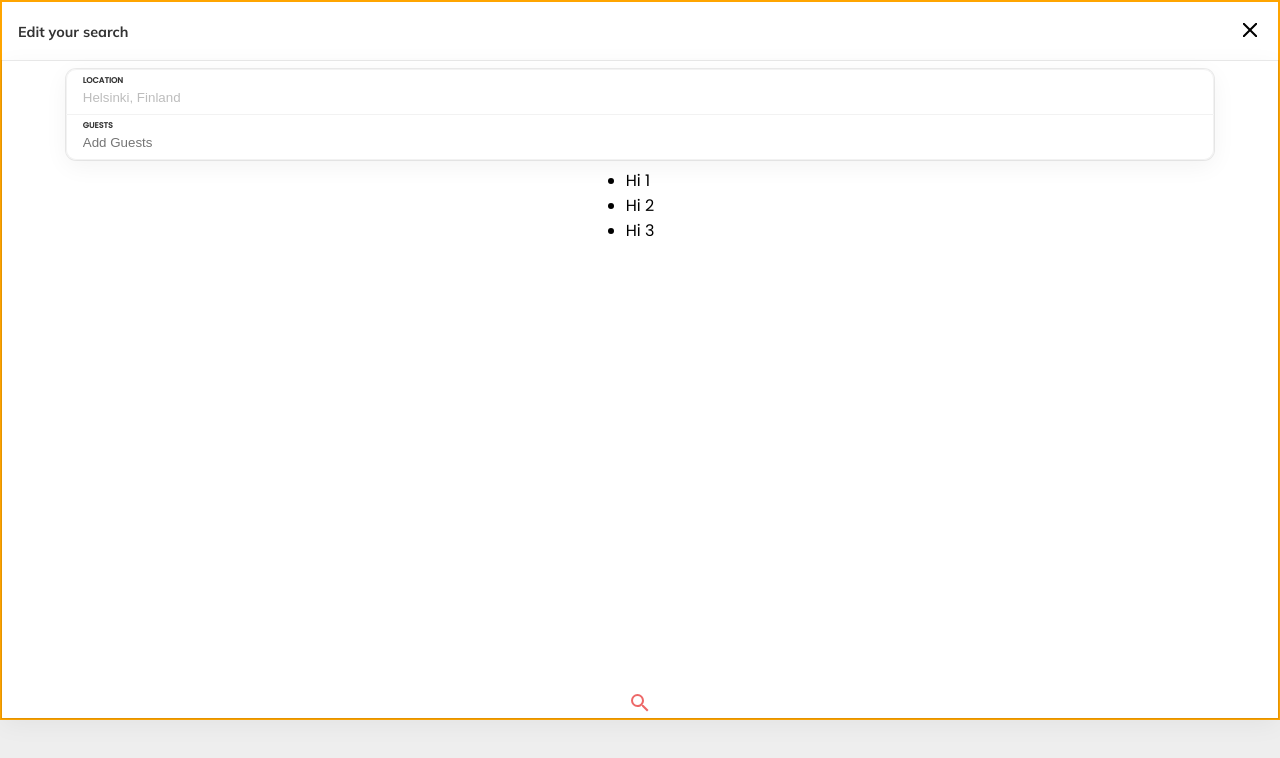
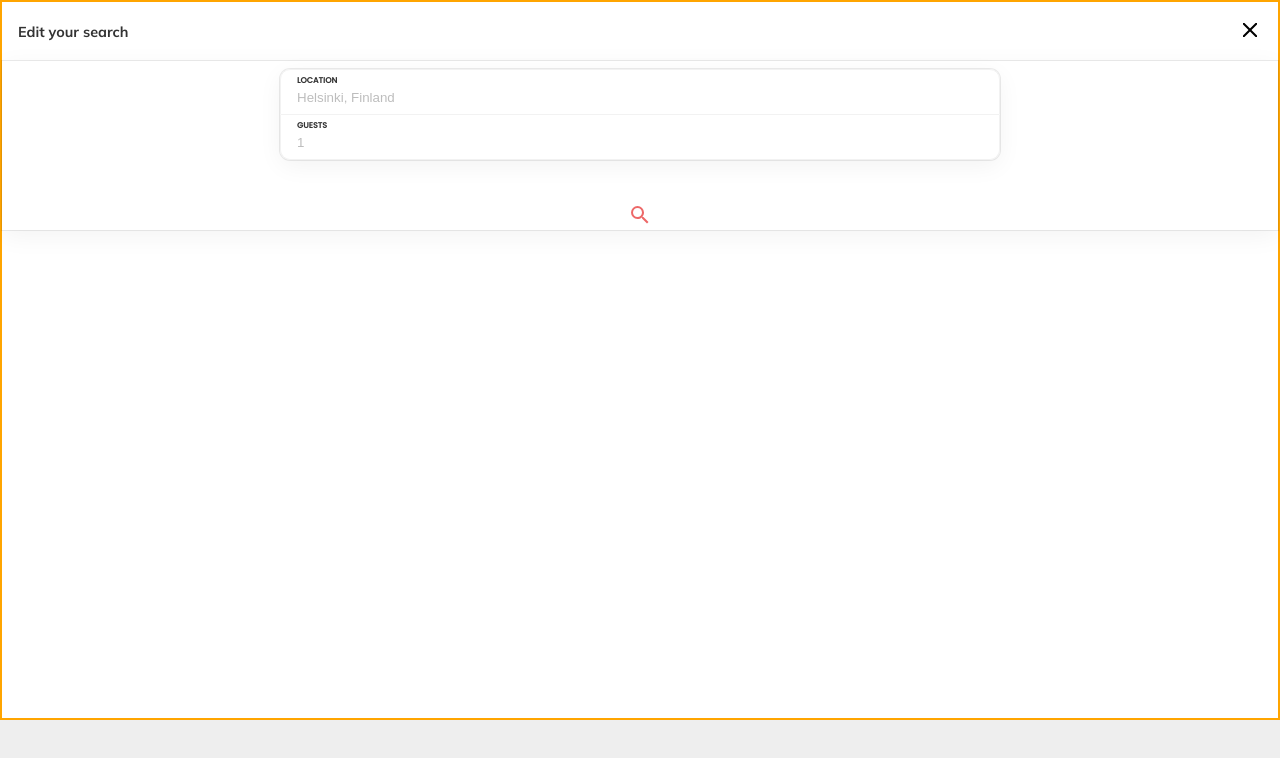
Before and after one commit to houssam-developer/windbnb, a React (Vite) app: page / in a window 1280 px wide. Shown: the top 758 px of the page. Built offline with nearby package versions, Linux system fonts and the light colour scheme.

Commit message:
refactor: swap ui on clicks

```diff
--- a/src/components/SearchMenu.jsx
+++ b/src/components/SearchMenu.jsx
@@ -1,10 +1,16 @@
 import './SearchMenu.scss';
 import Button from './Button';
+import { useEffect, useState } from 'react';
+import staysData from '../data/stays.json';
 
 function SearchMenu() {
+	const [locationValue, setLocationValue] = useState('Helsinki, Finland');
+	const [guestsValue, setGuestsValue] = useState(1);
+	const [searchModalClassNames, setSearchModalClassNames] = useState('search-modal');
+
 	return (
 		<div className="container-search-menu">
-			<div className="search-modal">
+			<div className={searchModalClassNames}>
 				<div className="search-modal__head">
 					<h3>Edit your search</h3>
 					<button>
@@ -18,23 +24,35 @@ function SearchMenu() {
 					<div className="search-modal__content__entries">
 						<div className="search-modal__content__entries__container-location">
 							<label>location</label>
-							<input type='text' value='Helsinki, Finland' placeholder='Location'></input>
+							<input type='text' placeholder='Location'
+								value={locationValue} onChange={(e) => setLocationValue(e.target.value)}
+								onClick={() => setSearchModalClassNames('search-modal search-modal__location')}></input>
 						</div>
 						<div className="search-modal__content__entries__container-guests">
 							<label>guests</label>
-							<input type='text' value='' placeholder='Add Guests'></input>
+							<input type='tel' value={guestsValue} onChange={(e) => setGuestsValue(e.target.value)} placeholder='Add Guests' onClick={() => setSearchModalClassNames('search-modal search-modal__guests')}></input>
 						</div>
 					</div>
 
 					<div className="search-modal__content__results">
-						<ul>
-							<li>Hi 1</li>
-							<li>Hi 2</li>
-							<li>Hi 3</li>
+						<ul className='search-modal__content__results__location'>
+							{
+								staysData.map(it =>
+									<li key={`${it.title}`}>
+										<svg viewBox="0 0 24 24">
+											<path fill='currentColor' d="M12,11.5A2.5,2.5 0 0,1 9.5,9A2.5,2.5 0 0,1 12,6.5A2.5,2.5 0 0,1 14.5,9A2.5,2.5 0 0,1 12,11.5M12,2A7,7 0 0,0 5,9C5,14.25 12,22 12,22C12,22 19,14.25 19,9A7,7 0 0,0 12,2Z" />
+										</svg>
+										<h5>{it.city}, {it.country}</h5>
+									</li>
+								)}
 						</ul>
+						<div className="search-modal__content__results__guests">
+							Guest Results
+						</div>
 					</div>
 
-					<button type='submit' className='search-menu__btn-search'>
+					<button type='submit' className='search-modal__content__btn-search'>
+
 						<svg viewBox="0 0 24 24">
 							<path d="M9.5,3A6.5,6.5 0 0,1 16,9.5C16,11.11 15.41,12.59 14.44,13.73L14.71,14H15.5L20.5,19L19,20.5L14,15.5V14.71L13.73,14.44C12.59,15.41 11.11,16 9.5,16A6.5,6.5 0 0,1 3,9.5A6.5,6.5 0 0,1 9.5,3M9.5,5C7,5 5,7 5,9.5C5,12 7,14 9.5,14C12,14 14,12 14,9.5C14,7 12,5 9.5,5Z" />
 						</svg>
--- a/src/components/SearchMenu.scss
+++ b/src/components/SearchMenu.scss
@@ -1,5 +1,7 @@
 :root {
 	--search-menu--br: 10px;
+	--results-location--display: none;
+	--results-guests--display: none;
 }
 
 .search-modal {
@@ -42,7 +44,7 @@
 	}
 
 	&__content {
-		flex-grow: 1;
+
 		width: 100%;
 
 
@@ -50,13 +52,21 @@
 		flex-direction: column;
 		justify-content: space-between;
 		align-items: center;
+		gap: .1em;
 		margin-left: auto;
 		margin-right: auto;
 		box-shadow: var(--cc-box-shadow--light);
 
+		svg {
+			width: 24px;
+			height: 24px;
+			fill: #EB5757E5;
+		}
+
 		&__entries {
 			margin: .5em auto;
 			width: 90%;
+			max-width: 720px;
 			display: flex;
 			flex-direction: column;
 
@@ -106,16 +116,57 @@
 			}
 		}
 
+
 		&__results {
-			flex-grow: 1;
+			padding: 1em;
+			max-width: 720px;
+			margin: 0 auto;
+			width: 100%;
 
+			display: flex;
+
+			&__location,
+			&__guests {
+				width: 100%;
+			}
+
+			&__location {
+				display: var(--results-location--display);
+
+				overflow-y: auto;
+				max-height: 50vh;
+
+				li {
+					padding: 1em;
+					display: flex;
+					align-items: center;
+					gap: .5em;
+
+					font-family: var(--ff-secondary);
+					color: #4f4f4f;
+
+					svg {
+						width: 24px;
+						height: 24px;
+					}
+				}
+
+			}
+
+			&__guests {
+				display: var(--results-guests--display);
+			}
 		}
+	}
 
-		svg {
-			width: 24px;
-			height: 24px;
-			fill: #EB5757E5;
-		}
+	&__location {
+		--results-location--display: block;
+		--results-guests--display: none;
+	}
+
+	&__guests {
+		--results-location--display: none;
+		--results-guests--display: block;
 	}
 }
 
--- a/src/index.css
+++ b/src/index.css
@@ -76,6 +76,10 @@ h3 {
 	font-size: .9rem;
 	font-weight: 400;
 	font-family: var(--ff-primary);
+}
+
+ul {
+	list-style: none;
 }
 
 .container {
```
